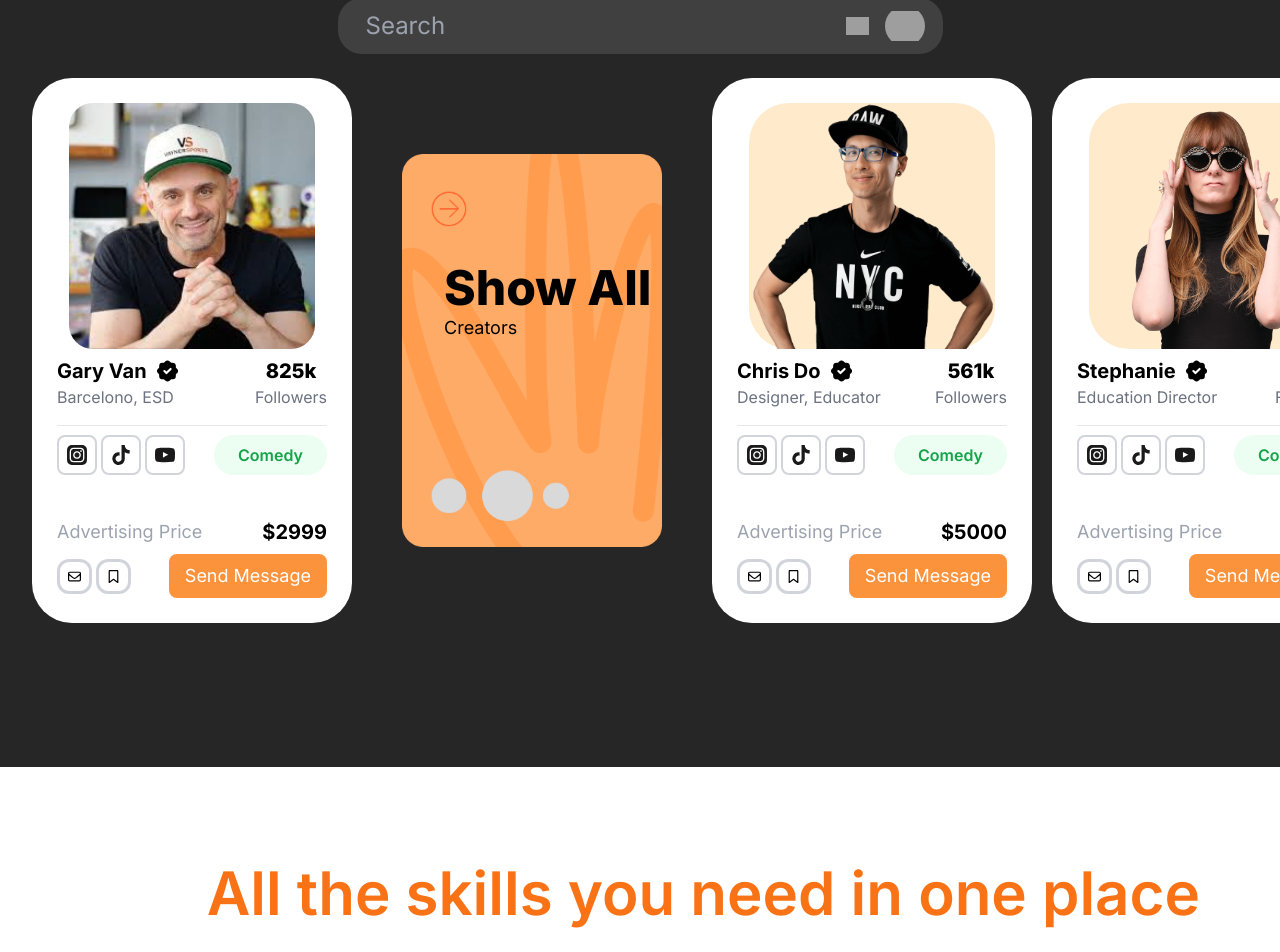
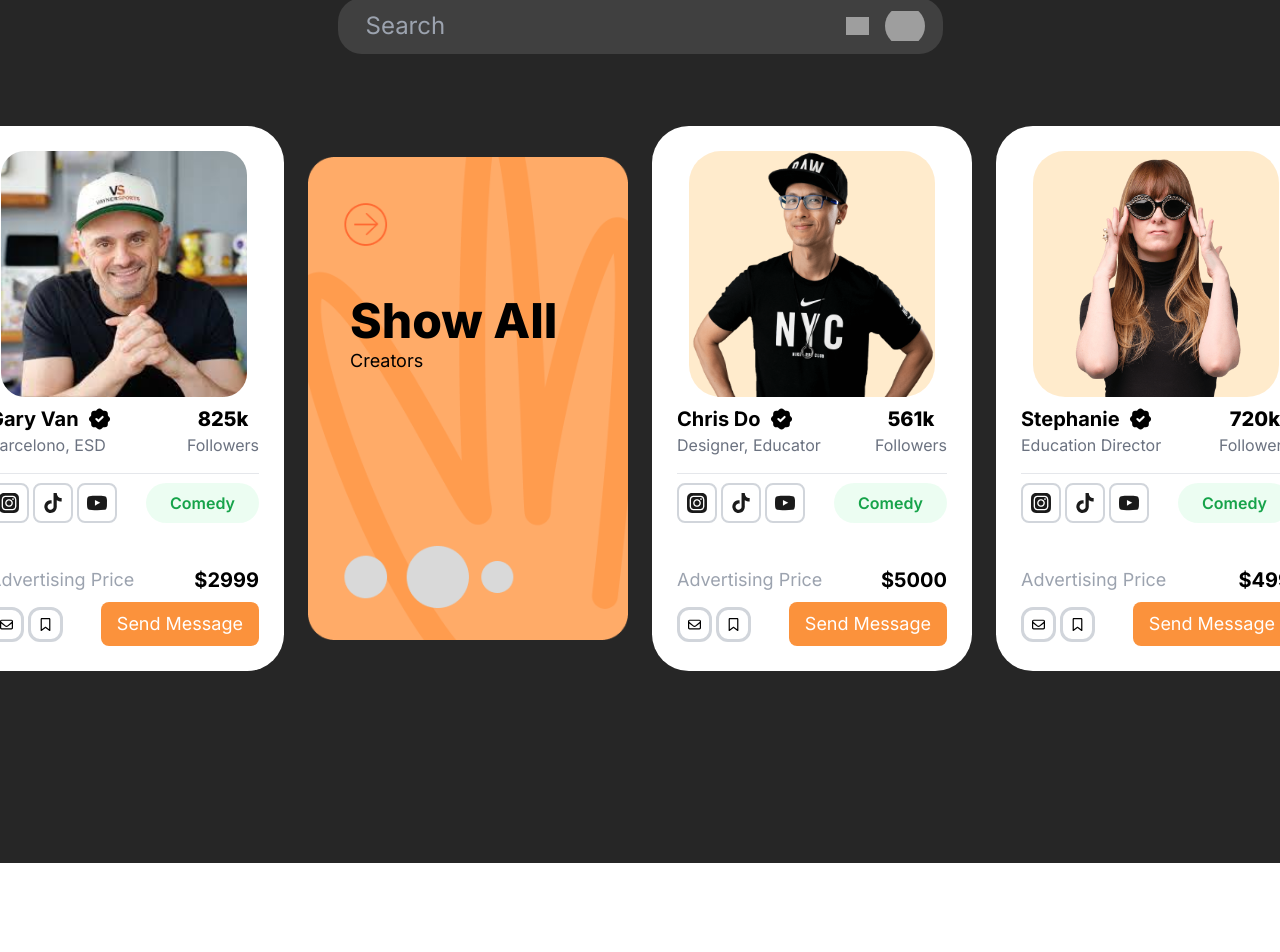
Before and after one commit to Shreyaannnnn/maven, a Next.js app: page / in a window 1280 px wide. Shown: the part 314-1266 px from the top of the page. Built offline with nearby package versions, Linux system fonts and the light colour scheme; grey boxes are pictures that could not be loaded.

Commit message:
enhanced home page

```diff
--- a/app/home/Categories.tsx
+++ b/app/home/Categories.tsx
@@ -34,8 +34,8 @@ const Categories: React.FC = () => {
   ];
 
   return (
-    <section className="self-center mt-6 w-screen  md:w-full px-8 ">
-      <div className="flex gap-5 max-md:flex-col items-center">
+    <section className="self-center mt-6 w-screen  md:w-full px-6 py-12 ">
+      <div className="flex gap-6 justify-center max-md:flex-col items-center">
         {/* <div className="flex flex-col w-3/12 max-md:ml-0 max-md:w-full">
           <img
             loading="lazy"
@@ -51,16 +51,16 @@ const Categories: React.FC = () => {
           profession={'Barcelono, ESD'}
           price={'$2999'}
         />
-        <div className="min-w-[320px] relative flex flex-col gap-2 items-center p-[30px] rounded-xl">
+        <div className="min-w-[320px] relative flex flex-col gap-2 items-center overflow-hidden box-border rounded-xl">
           <Image
-            className="object-cover relative"
+            className="object-contain block max-w-full  relative"
             src={banner4}
             alt="banner4"
           />
-          <h3 className="text-5xl font-extrabold absolute top-[140px] left-[72px]">
+          <h3 className="text-5xl font-extrabold absolute top-[140px] left-[42px]">
             Show All
           </h3>
-          <p className="text-lg absolute top-[190px] left-[72px]">Creators</p>
+          <p className="text-lg absolute top-[190px] left-[42px]">Creators</p>
         </div>
 
         <CategoryBanner
--- a/app/home/CategoryBanner.tsx
+++ b/app/home/CategoryBanner.tsx
@@ -10,8 +10,8 @@ import bookmark from '../assets/icons/bookmark.svg';
 
 const CategoryBanner = ({ name, image, followers, profession, price }) => {
   return (
-    <div className="hero-banner min-w-[320px] h-[545px] flex flex-col gap-2 items-center p-[25px] rounded-[2.5rem] bg-white ">
-      <div className="bg-[#FF990033] rounded-[2.5rem]">
+    <div className="hero-banner min-w-[320px] h-[545px] flex flex-col gap-2 items-center p-[25px] rounded-[2.3rem] bg-white ">
+      <div className="bg-[#FF990033] rounded-[2rem]">
         <Image
           src={image}
           alt="banner1"
--- a/app/home/SkillsSection.tsx
+++ b/app/home/SkillsSection.tsx
@@ -1,22 +1,21 @@
-
-import React from "react";
+import React from 'react';
 
 const SkillsSection: React.FC = () => {
   const skills = [
-    "Web Devlopment",
-    "Java Script",
-    "React JS",
-    "Angular",
-    "Java",
-    "Android Devlopment",
+    'Web Devlopment',
+    'Java Script',
+    'React JS',
+    'Angular',
+    'Java',
+    'Android Devlopment',
   ];
 
   return (
-    <section className="flex flex-col items-center px-20 py-24 mt-36 w-full bg-white max-md:px-5 max-md:pt-24 max-md:mt-10 max-md:max-w-full">
-      <h2 className="self-end text-6xl font-semibold leading-none text-orange-500 max-md:max-w-full max-md:text-4xl">
+    <section className="flex flex-col items-center justify-center px-20 py-24 mt-36 w-full bg-white max-md:px-5 max-md:pt-24 max-md:mt-10 max-md:max-w-full">
+      <h2 className="self-center text-6xl font-semibold leading-none text-orange-500 max-md:max-w-full max-md:text-4xl">
         All the skills you need in one place
       </h2>
-      <p className="self-start mt-8 text-base text-zinc-600 max-md:max-w-full">
+      <p className="self-center mt-8 text-base text-zinc-600 max-md:max-w-full">
         From critical skills to technical topics, Udemy supports your
         professional development.
       </p>
@@ -50,8 +49,8 @@ const SkillsSection: React.FC = () => {
               key={index}
               className={`gap-2 self-stretch py-2 px-5 ${
                 index === 0
-                  ? "text-white bg-orange-500"
-                  : "border-2 border-orange-500 border-solid"
+                  ? 'text-white bg-orange-500'
+                  : 'border-2 border-orange-500 border-solid'
               } min-h-[40px] rounded-[52px]`}
             >
               {skill}
```
